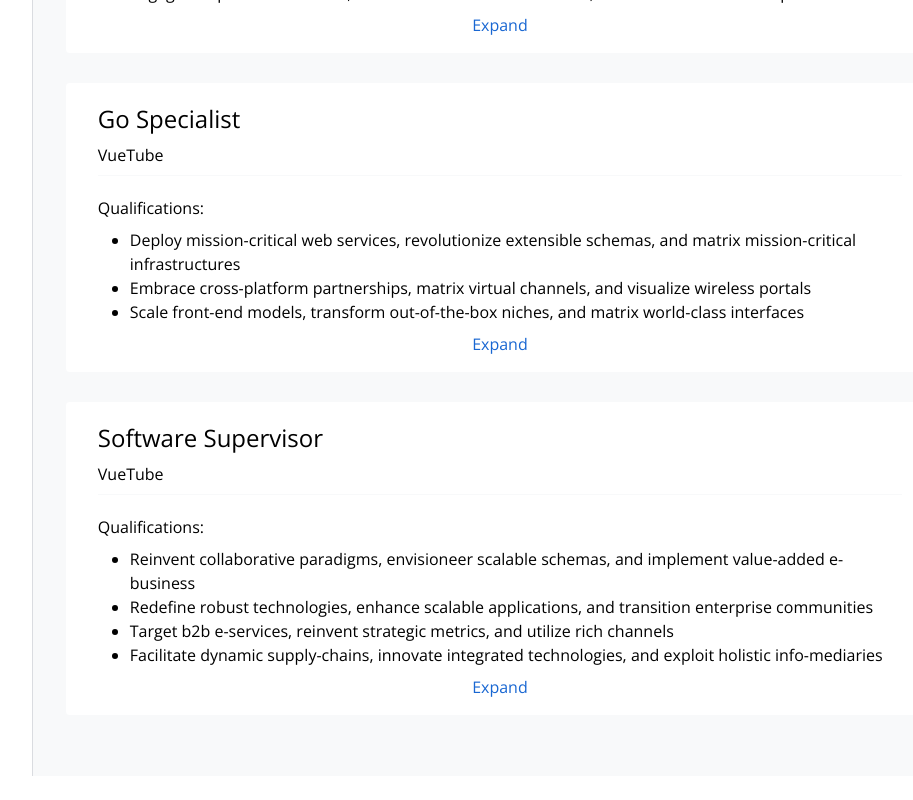
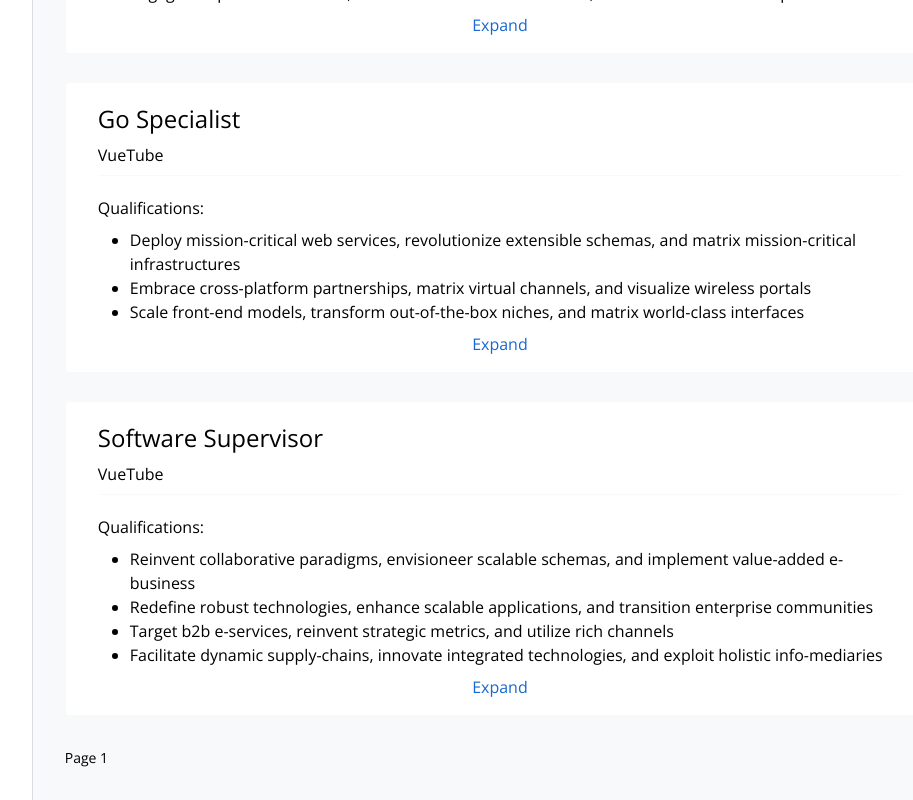
Before and after one commit to karimisdm/Search_Job, a Vue app in the folder search-job/: page /jobs/results in a window 1280 px wide. Shown: the part 2686-3486 px from the top of the page, without its empty margins (313-1226 px from the left). Before the commit the page ends 3462 px from the top, so only its background shows below. Built offline with nearby package versions, Linux system fonts and the light colour scheme; data requests are answered from the project's data file.

Commit message:
displayed page number

```diff
--- a/search-job/src/components/JobListings.vue
+++ b/search-job/src/components/JobListings.vue
@@ -18,6 +18,12 @@
 onMounted(()=>{
     fetchJobs();
 });
+
+const currentPage = computed(()=>{
+    return route.query.page ? Number(route.query.page): 1;
+})
+
+
 const displayJobs = computed(()=>{
     const numberOfPages = route.query.page ? Number(route.query.page):1;
     const startIndex = (numberOfPages-1)*10;
@@ -36,5 +42,10 @@
           <job-listing v-for="job in displayJobs" :key="job.id" :job="job"/>
 
         </ol>
+        <div class="mx-auto mt-8">
+            <div class="flex flex-row flex-nowrap">
+                <p class="flex-grow text-sm">Page {{ currentPage }}</p>
+            </div>
+        </div>
     </main>
 </template>
```
